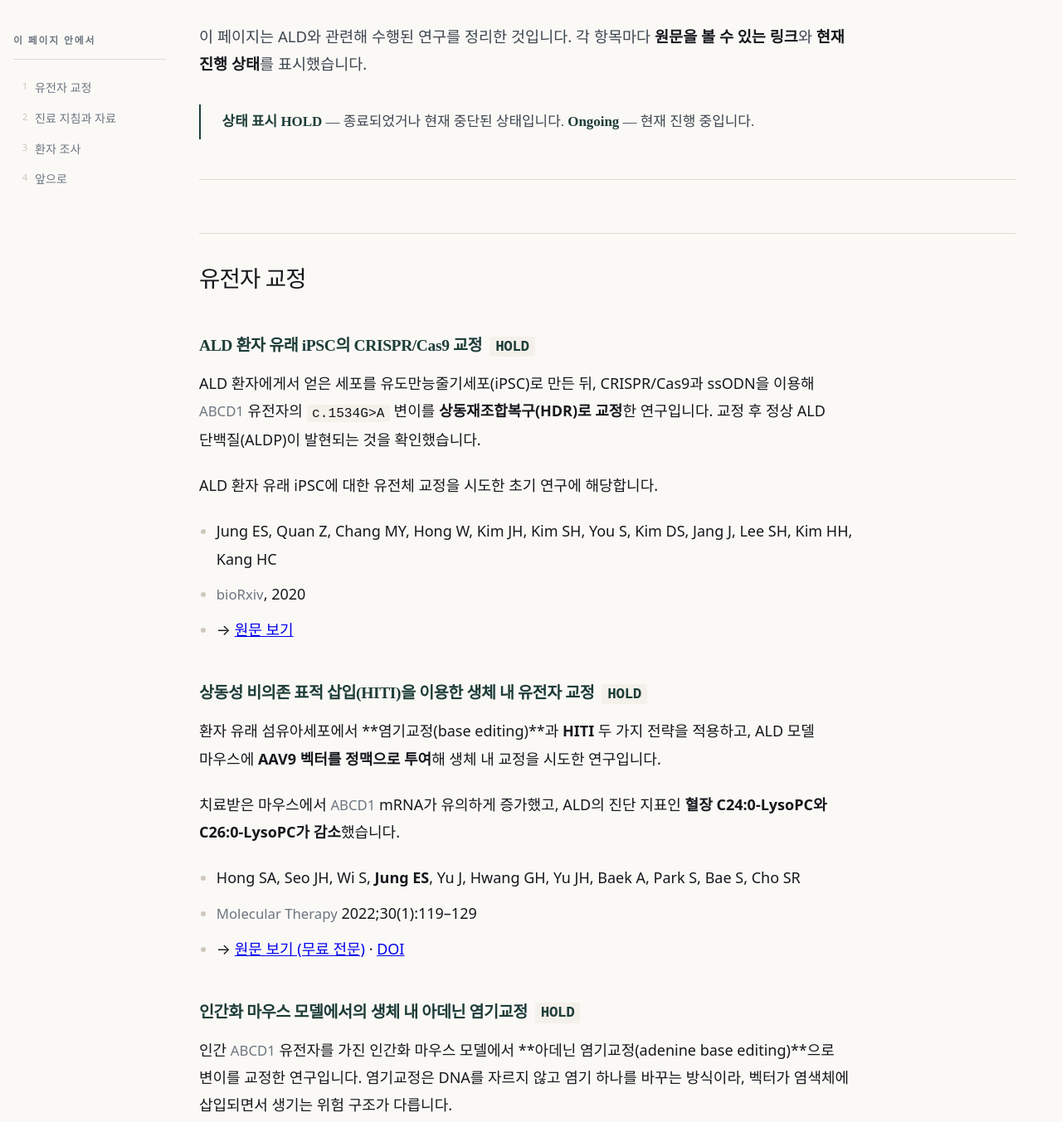
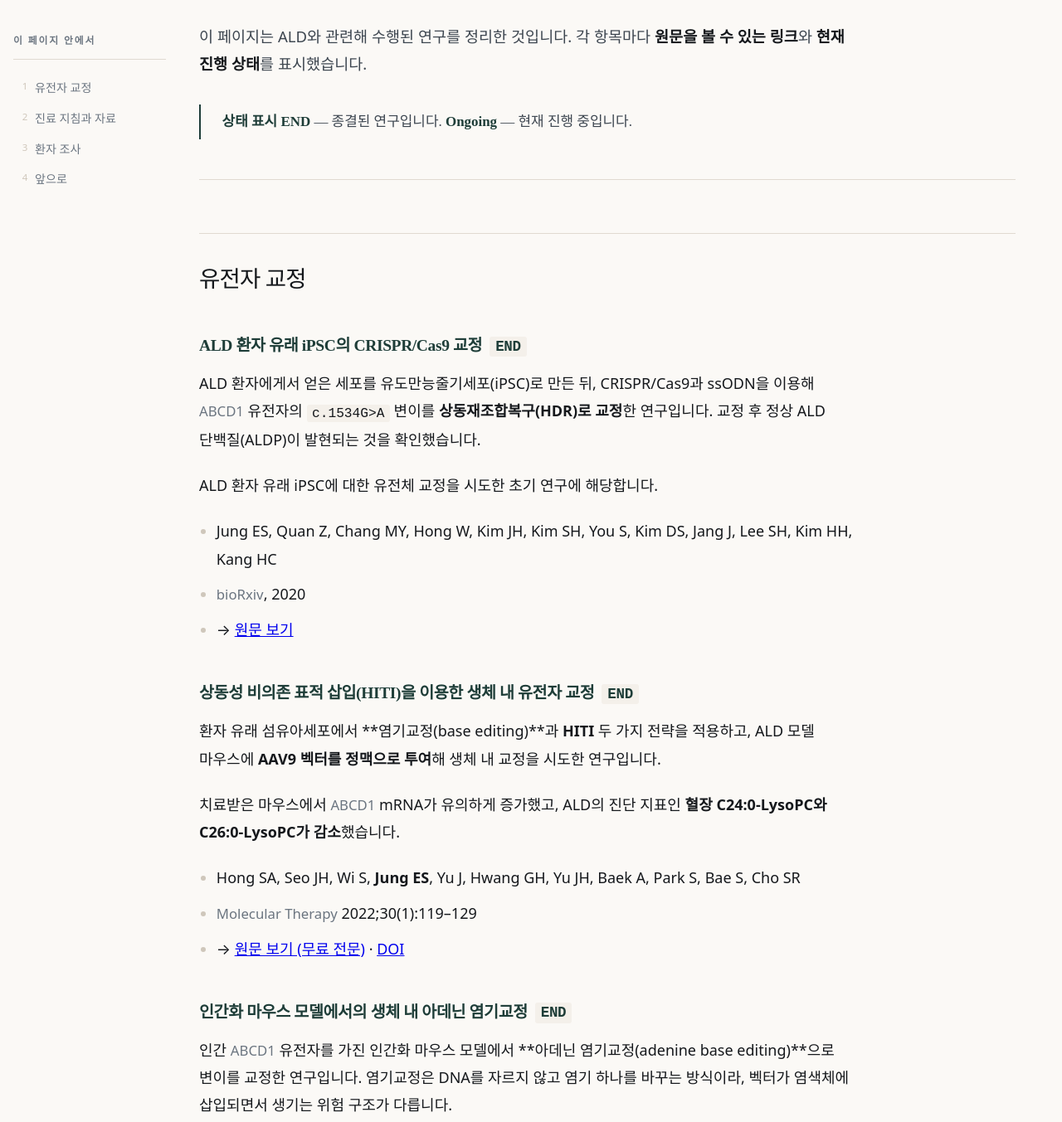
Before and after one commit to jeswow8282-oss/ald-site, an Astro site: page /ald-site/research in a window 1280 px wide. Shown: the part 340-1693 px from the top of the page at 83% size. Built offline with nearby package versions, Linux system fonts and the light colour scheme; Astro itself is replaced by a stand-in of ours; a web font is replaced by a local one.

Commit message:
연구 상태 표기 HOLD → END (중단이 아니라 종결)
Co-Authored-By: Claude Opus 5 <noreply@anthropic.com>

```diff
--- a/src/pages/research.md
+++ b/src/pages/research.md
@@ -7,14 +7,14 @@ description: "ALD 관련 연구 — 유전자교정, iPSC, 국문 종설, 식이
 이 페이지는 ALD와 관련해 수행된 연구를 정리한 것입니다. 각 항목마다 **원문을 볼 수 있는 링크**와 **현재 진행 상태**를 표시했습니다.
 
 > **상태 표시**
-> **HOLD** — 종료되었거나 현재 중단된 상태입니다.
+> **END** — 종결된 연구입니다.
 > **Ongoing** — 현재 진행 중입니다.
 
 ---
 
 ## 유전자 교정
 
-### ALD 환자 유래 iPSC의 CRISPR/Cas9 교정 &nbsp;`HOLD`
+### ALD 환자 유래 iPSC의 CRISPR/Cas9 교정 &nbsp;`END`
 
 ALD 환자에게서 얻은 세포를 유도만능줄기세포(iPSC)로 만든 뒤, CRISPR/Cas9과 ssODN을 이용해 *ABCD1* 유전자의 `c.1534G>A` 변이를 **상동재조합복구(HDR)로 교정**한 연구입니다. 교정 후 정상 ALD 단백질(ALDP)이 발현되는 것을 확인했습니다.
 
@@ -24,7 +24,7 @@ ALD 환자 유래 iPSC에 대한 유전체 교정을 시도한 초기 연구에
 - *bioRxiv*, 2020
 - → [원문 보기](https://www.biorxiv.org/content/10.1101/2020.02.23.962118v1)
 
-### 상동성 비의존 표적 삽입(HITI)을 이용한 생체 내 유전자 교정 &nbsp;`HOLD`
+### 상동성 비의존 표적 삽입(HITI)을 이용한 생체 내 유전자 교정 &nbsp;`END`
 
 환자 유래 섬유아세포에서 **염기교정(base editing)**과 **HITI** 두 가지 전략을 적용하고, ALD 모델 마우스에 **AAV9 벡터를 정맥으로 투여**해 생체 내 교정을 시도한 연구입니다.
 
@@ -34,7 +34,7 @@ ALD 환자 유래 iPSC에 대한 유전체 교정을 시도한 초기 연구에
 - *Molecular Therapy* 2022;30(1):119–129
 - → [원문 보기 (무료 전문)](https://pmc.ncbi.nlm.nih.gov/articles/PMC8753287/) · [DOI](https://doi.org/10.1016/j.ymthe.2021.05.022)
 
-### 인간화 마우스 모델에서의 생체 내 아데닌 염기교정 &nbsp;`HOLD`
+### 인간화 마우스 모델에서의 생체 내 아데닌 염기교정 &nbsp;`END`
 
 인간 *ABCD1* 유전자를 가진 인간화 마우스 모델에서 **아데닌 염기교정(adenine base editing)**으로 변이를 교정한 연구입니다. 염기교정은 DNA를 자르지 않고 염기 하나를 바꾸는 방식이라, 벡터가 염색체에 삽입되면서 생기는 위험 구조가 다릅니다.
 
@@ -46,7 +46,7 @@ ALD 환자 유래 iPSC에 대한 유전체 교정을 시도한 초기 연구에
 
 ## 진료 지침과 자료
 
-### X 연관 부신백질이영양증의 분류, 진단 및 치료의 최신 지견 &nbsp;`HOLD`
+### X 연관 부신백질이영양증의 분류, 진단 및 치료의 최신 지견 &nbsp;`END`
 
 **국문으로 작성된 ALD 종설**입니다. 자연경과와 표현형 분류(대뇌형·부신척수신경병증·부신형·여성 ALD), 진단(긴꼬리지방산·유전자검사·영상검사·신생아 선별검사·부신기능검사), 치료 전략을 다룹니다.
 
@@ -56,7 +56,7 @@ ALD 환자 유래 iPSC에 대한 유전체 교정을 시도한 초기 연구에
 - *대한소아신경학회지* 2016;24(3):71–83
 - 연구비: 보건복지부 보건의료기술연구개발사업 (HI14C1588, HI15C1601)
 
-### 부신백질이영양증의 식사요법 &nbsp;`HOLD`
+### 부신백질이영양증의 식사요법 &nbsp;`END`
 
 **국내에서 처음 발간된 ALD 환우를 위한 식단 및 조리 방법 지침서**입니다. 영양 관리 원칙, 식품군별 허용·주의·제한 식품, 로렌조오일 섭취 방법, 연하장애 대응, 그리고 저지방 원칙에 따라 개발한 레시피 31가지를 담고 있습니다.
 
@@ -69,7 +69,7 @@ ALD 환자 유래 iPSC에 대한 유전체 교정을 시도한 초기 연구에
 
 ## 환자 조사
 
-### 한국 ALD 환우회 설문 조사 &nbsp;`HOLD`
+### 한국 ALD 환우회 설문 조사 &nbsp;`END`
 
 국내 ALD 환우와 보호자를 대상으로 시행한 설문 조사입니다. 표현형 분포, 현재 상태, 로렌조오일 복용 여부 등을 담고 있으며, **국내 ALD 환자군의 모습을 수치로 남긴 거의 유일한 자료**입니다.
 
@@ -82,7 +82,7 @@ ALD 환자 유래 iPSC에 대한 유전체 교정을 시도한 초기 연구에
 
 ## 앞으로
 
-현재 국내에서 **진행 중인 ALD 연구는 없습니다.** 위 연구들은 모두 중단되었거나 종료된 상태입니다.
+위 연구들은 모두 **종결되었습니다.** 현재 국내에서 진행 중인 ALD 연구는 없습니다.
 
 새로 시작되는 연구가 있으면 이 페이지에 `Ongoing`으로 표시해 추가하겠습니다.
 
```
Also changed, not shown: assets/logo-concepts.svg (added).
